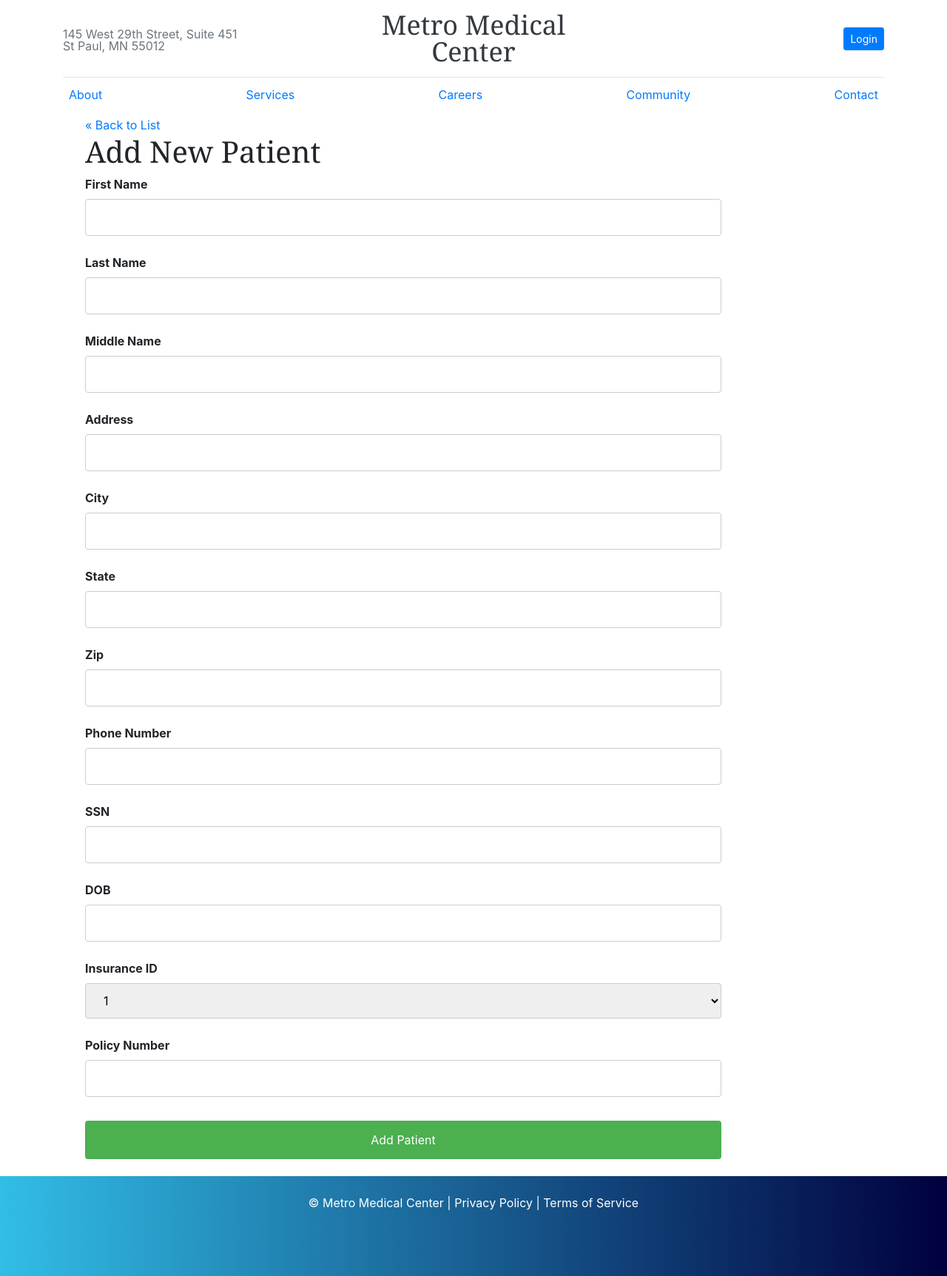
After one commit to DmitriyKom/FallAPP, a PHP site: page /administrator/patients/new.php in a window 1280 px wide. The commit adds this page. Shown: the whole page at 74% size. Run offline with PHP 8.4, Linux system fonts and the light colour scheme; some libraries are stand-ins or nearby versions.

Commit message:
Create new patient functionality
Added creation of new patient functionality

```diff
--- a/metromed/private/database.php
+++ b/metromed/private/database.php
@@ -16,7 +16,7 @@
 
   function confirm_db_connect() {
     if(mysqli_connect_errno()) {
-      $msg = "Database connection failed: ";
+      $msg = "Failed to connect: ";
       $msg .= mysqli_connect_error();
       $msg .= " (" . mysqli_connect_errno() . ")";
       exit($msg);
@@ -25,7 +25,7 @@
 
   function confirm_result_set($result_set) {
     if (!$result_set) {
-      exit("Database query failed");
+      exit("Query failed");
     }
   }
 
--- a/metromed/private/initialize.php
+++ b/metromed/private/initialize.php
@@ -5,8 +5,6 @@
   define("PUBLIC_PATH", PROJECT_PATH . '/public');
   define("SHARED_PATH", PRIVATE_PATH . '/shared');
 
-  // define("WWW_ROOT", '');
-  // * Can dynamically find everything in URL up to "/public"
   $public_end = strpos($_SERVER['SCRIPT_NAME'], '/public') + 7;
   $doc_root = substr($_SERVER['SCRIPT_NAME'], 0, $public_end);
   define("WWW_ROOT", $doc_root);
--- a/metromed/private/query_functions.php
+++ b/metromed/private/query_functions.php
@@ -20,21 +20,21 @@
     confirm_result_set($result);
     $patient = mysqli_fetch_assoc($result);
     mysqli_free_result($result);
-    return $patient; // returns an assoc. array
+    return $patient; // returns an assoc
   }
 
-  function insert_subject($subject) {
+  function create_patient($patient) {
     global $db;
 
-    $sql = "INSERT INTO subjects ";
+    $sql = "INSERT INTO user_info ";
     $sql .= "(menu_name, position, visible) ";
     $sql .= "VALUES (";
-    $sql .= "'" . $subject['menu_name'] . "',";
-    $sql .= "'" . $subject['position'] . "',";
-    $sql .= "'" . $subject['visible'] . "'";
+    $sql .= "'" . $patient['menu_name'] . "',";
+    $sql .= "'" . $patient['position'] . "',";
+    $sql .= "'" . $patient['visible'] . "'";
     $sql .= ")";
     $result = mysqli_query($db, $sql);
-    // For INSERT statements, $result is true/false
+    // The result of INSERT statements is true/false
     if($result) {
       return true;
     } else {
@@ -45,18 +45,18 @@
     }
   }
 
-  function update_subject($subject) {
+  function update_patient($patient) {
     global $db;
 
-    $sql = "UPDATE subjects SET ";
-    $sql .= "menu_name='" . $subject['menu_name'] . "', ";
-    $sql .= "position='" . $subject['position'] . "', ";
-    $sql .= "visible='" . $subject['visible'] . "' ";
-    $sql .= "WHERE id='" . $subject['id'] . "' ";
+    $sql = "UPDATE user_info SET ";
+    $sql .= "menu_name='" . $patient['menu_name'] . "', ";
+    $sql .= "position='" . $patient['position'] . "', ";
+    $sql .= "visible='" . $patient['visible'] . "' ";
+    $sql .= "WHERE id='" . $patient['id'] . "' ";
     $sql .= "LIMIT 1";
 
     $result = mysqli_query($db, $sql);
-    // For UPDATE statements, $result is true/false
+    // The result of UPDATE statements is true/false
     if($result) {
       return true;
     } else {
--- /dev/null
+++ b/metromed/public/administrator/patients/new.php
@@ -0,0 +1,104 @@
+<?php require_once('../../../private/initialize.php'); ?>
+
+<?php
+  $menu_name = '';
+  $position = '';
+  $visible = '';
+
+  if(is_post()) {
+
+    // Handle form values sent by new.php
+
+    $menu_name = $_POST['menu_name'] ?? '';
+    $position = $_POST['position'] ?? '';
+    $visible = $_POST['visible'] ?? '';
+
+    echo "Form parameters<br />";
+    echo "Menu name: " . $menu_name . "<br />";
+    echo "Position: " . $position . "<br />";
+    echo "Visible: " . $visible . "<br />";
+  }
+?>
+
+<?php $page_title = 'New Patient'; ?>
+<?php include(SHARED_PATH . '/metromed_header.php'); ?>
+
+<div id="content">
+
+  <a class="back-link" href="<?php echo url_for('/administrator/patients/index.php'); ?>">&laquo; Back to List</a>
+
+  <div class="page new">
+    <h1>Add New Patient</h1>
+
+    <form action="<?php echo url_for('/administrator/patients/new.php'); ?>" method="post">
+      <dl>
+        <dt>First Name</dt>
+        <dd><input type="text" name="menu_name" value="<?php echo h($menu_name); ?>" /></dd>
+      </dl>
+      <dl>
+        <dt>Last Name</dt>
+        <dd><input type="text" name="menu_name" value="<?php echo h($menu_name); ?>" /></dd>
+      </dl>
+      <dl>
+        <dt>Middle Name</dt>
+        <dd><input type="text" name="menu_name" value="<?php echo h($menu_name); ?>" /></dd>
+      </dl>
+      <dl>
+        <dt>Address</dt>
+        <dd><input type="text" name="menu_name" value="<?php echo h($menu_name); ?>" /></dd>
+      </dl>
+      <dl>
+        <dt>City</dt>
+        <dd><input type="text" name="menu_name" value="<?php echo h($menu_name); ?>" /></dd>
+      </dl>
+      <dl>
+        <dt>State</dt>
+        <dd><input type="text" name="menu_name" value="<?php echo h($menu_name); ?>" /></dd>
+      </dl>
+      <dl>
+        <dt>Zip</dt>
+        <dd><input type="text" name="menu_name" value="<?php echo h($menu_name); ?>" /></dd>
+      </dl>
+      <dl>
+        <dt>Phone Number</dt>
+        <dd><input type="text" name="menu_name" value="<?php echo h($menu_name); ?>" /></dd>
+      </dl>
+      <dl>
+        <dt>SSN</dt>
+        <dd><input type="text" name="menu_name" value="<?php echo h($menu_name); ?>" /></dd>
+      </dl>
+      <dl>
+        <dt>DOB</dt>
+        <dd><input type="text" name="menu_name" value="<?php echo h($menu_name); ?>" /></dd>
+      </dl>
+
+      <dl>
+        <dt>Insurance ID</dt>
+        <dd>
+          <select name="position">
+            <option value="1"<?php if($position == "1") { echo " selected"; } ?>>1</option>
+          </select>
+        </dd>
+      </dl>
+      <dl>
+        <dt>Policy Number</dt>
+        <dd><input type="text" name="menu_name" value="<?php echo h($menu_name); ?>" /></dd>
+      </dl>
+      <!-- <dl>
+        <dt>Policy Number</dt>
+        <dd>
+          <input type="hidden" name="visible" value="0" />
+          <input type="checkbox" name="visible" value="1"<?php if($visible == "1") { echo " checked"; } ?> />
+        </dd>
+      </dl> -->
+      <div id="operations">
+        <input type="submit" value="Add Patient" />
+      </div>
+    </form>
+
+  </div>
+
+</div>
+
+
+<?php include(SHARED_PATH . '/metromed_footer.php'); ?>
```
